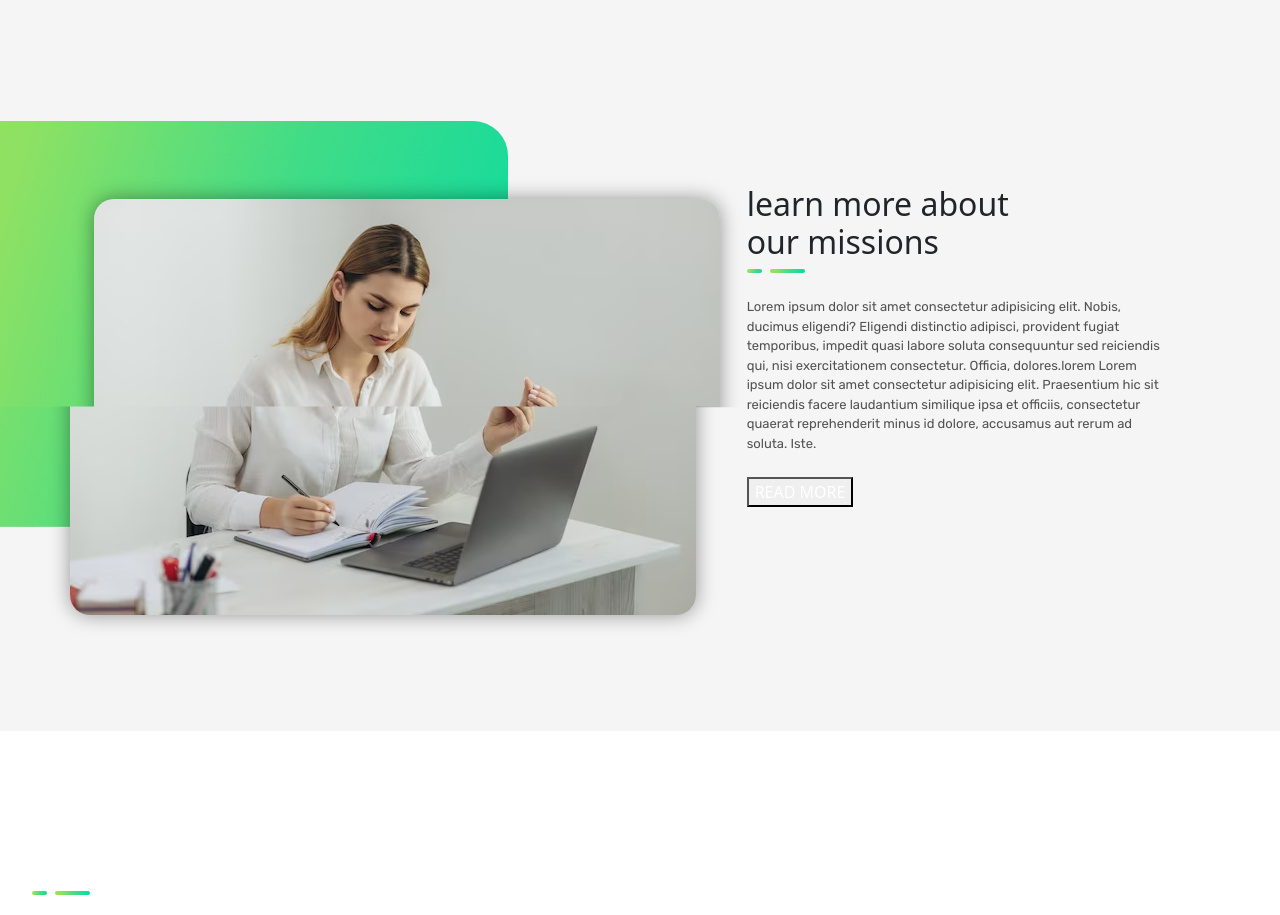
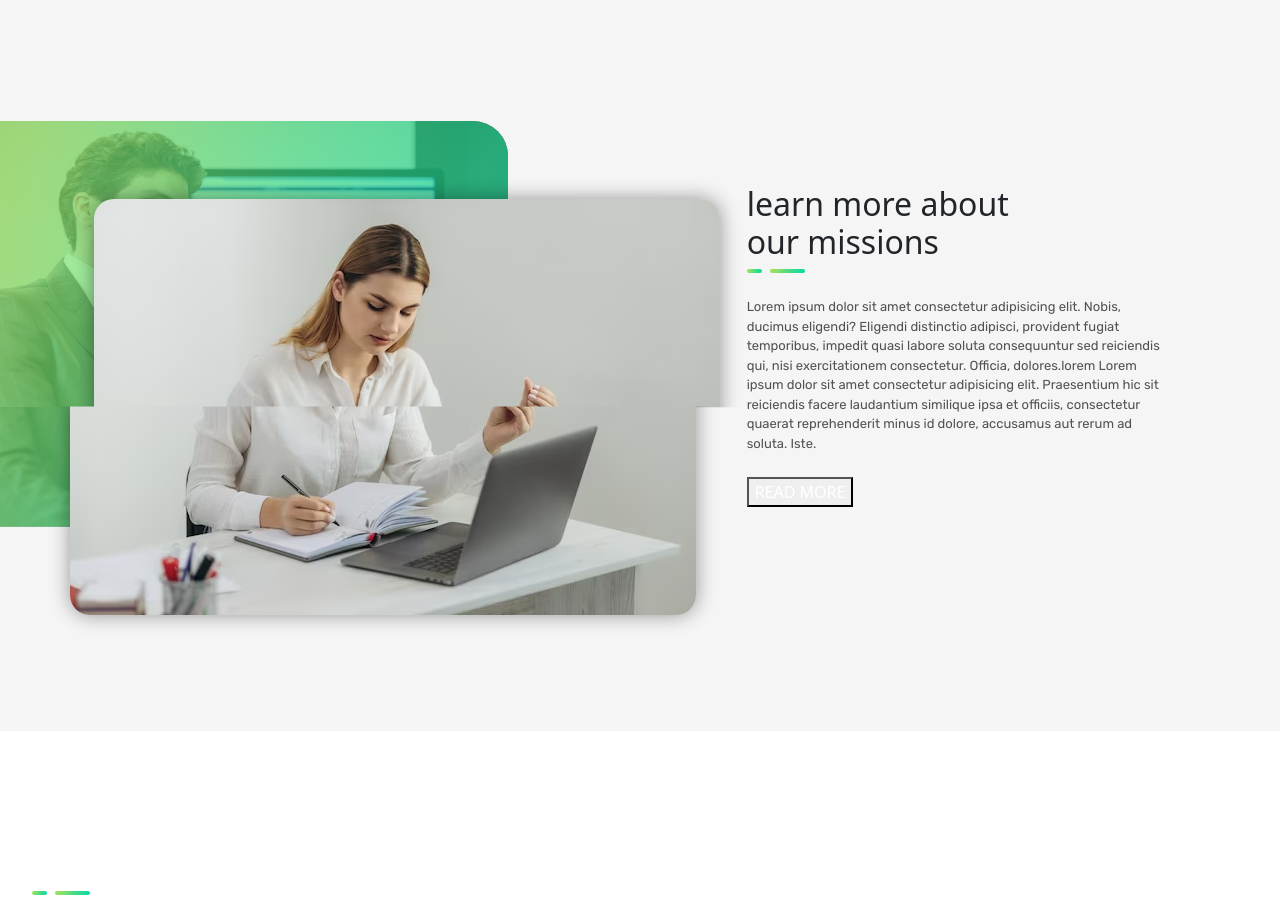
Before and after one commit to danielplebani/proj-html-vuejs, a Vue app: page / in a window 1280 px wide. Shown: the part 2280-3195 px from the top of the page. Built offline with nearby package versions, Linux system fonts and the light colour scheme; the HTML template or start-up script is replaced by a standard one; a web font is replaced by a local one.

Commit message:
last changes

```diff
--- a/src/components/MainLearnMore.vue
+++ b/src/components/MainLearnMore.vue
@@ -19,8 +19,8 @@ export default{
 <template>
     <div class="d-flex align-items-center">
         <div class="col-7">
-            <img src="../assets/img/123.jpeg" id="original-img-bg">
-            <img src="../assets/img/123.jpeg" id="cut-img-bg">
+            <img src="../assets/img/123.png" id="original-img-bg">
+            <img src="../assets/img/123.png" id="cut-img-bg">
 
             <div id="original-greenScreen"></div>
             <div id="cut-greenScreen"></div>
@@ -58,6 +58,8 @@ export default{
 
     #original-img-bg{
         position: absolute;
+        width: 608px;
+        height: 406px;
         left: -100px;
         border-radius: 35px;
         clip-path: polygon(0 0, 100% 0, 100% 70.5%, 0 70.5%);
@@ -65,6 +67,8 @@ export default{
 
     #cut-img-bg{
         position: absolute;
+        width: 608px;
+        height: 406px;
         left: -130px;
         border-radius: 35px;
         clip-path: polygon(0 70.5%, 100% 70.5%, 100% 100%, 0 100%);
@@ -77,7 +81,7 @@ export default{
         position: absolute;
         left: -100px;
         border-radius: 35px;
-        background: $bg-gradient-yellow-green;
+        background: linear-gradient(106deg, rgba(152,225,94,0.7) 2%, rgba(142,225,99,0.7) 18%, rgba(96,222,121,0.7) 41%, rgba(64,220,135,0.7) 57%, rgba(29,219,153,0.7) 85%, rgba(0,217,166,0.7));
     }
 
     #cut-greenScreen{
@@ -87,7 +91,7 @@ export default{
         position: absolute;
         left: -130px;
         border-radius: 35px;
-        background: $bg-gradient-yellow-green;
+        background: linear-gradient(106deg, rgba(152,225,94,0.7) 2%, rgba(142,225,99,0.7) 18%, rgba(96,222,121,0.7) 41%, rgba(64,220,135,0.7) 57%, rgba(29,219,153,0.7) 85%, rgba(0,217,166,0.7));
     }
 
     #original-img{
```
Also changed, not shown: src/assets/img/123.png (added).
